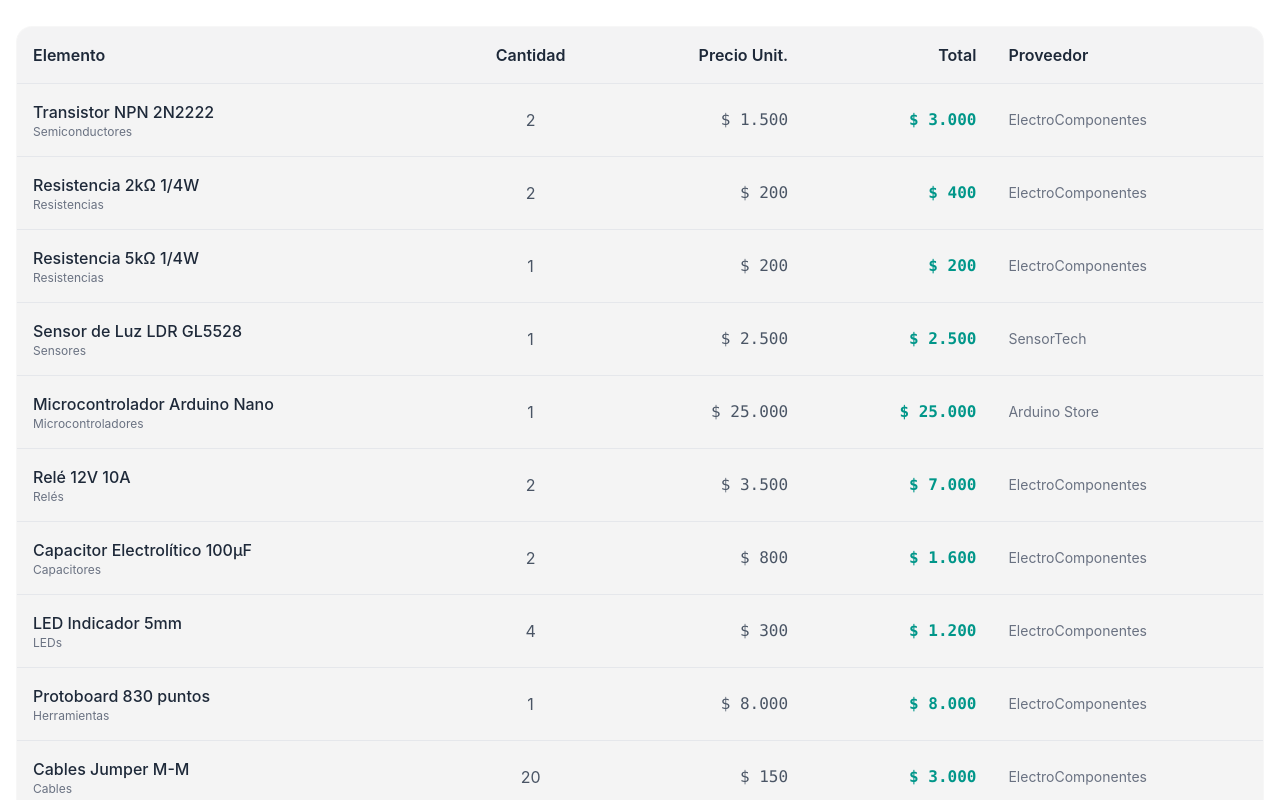
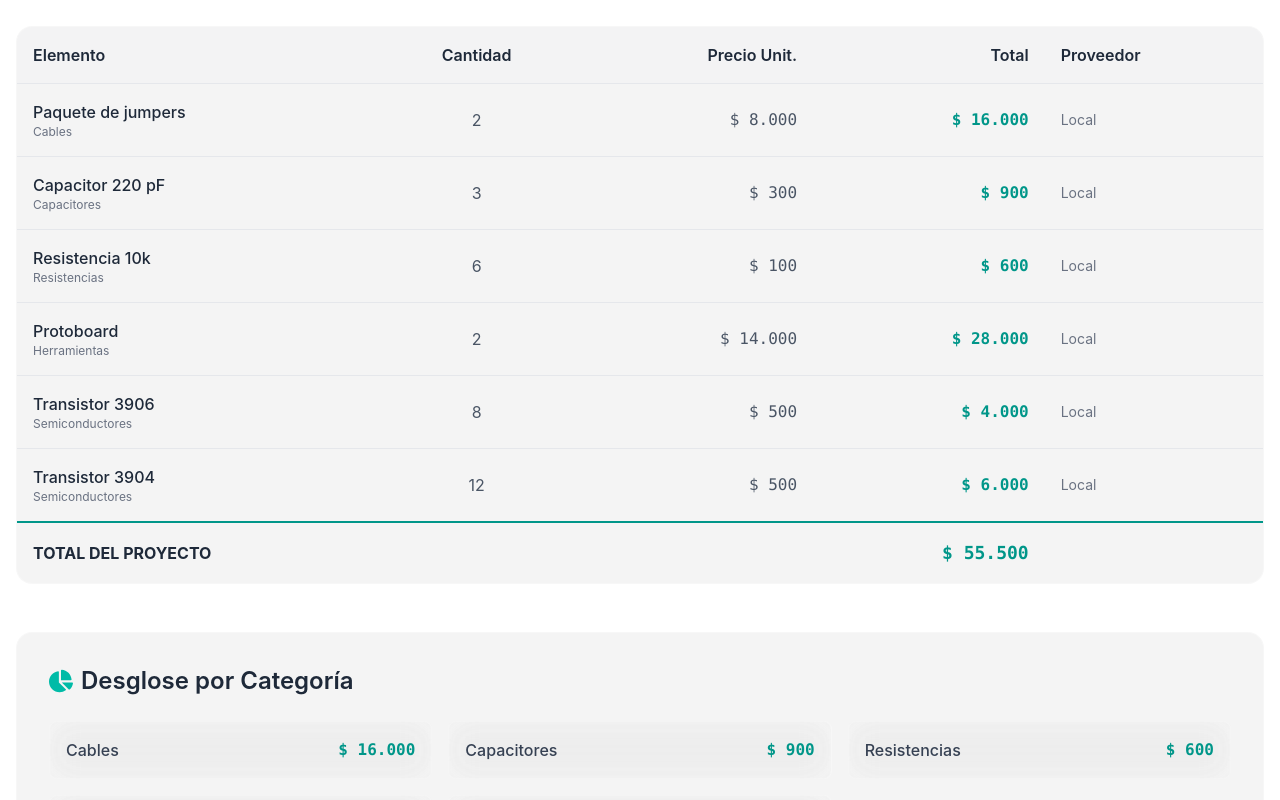
Before and after one commit to YummySalamy/we-light, a React (Vite) app: page / in a window 1280 px wide. Shown: the part 5520-6320 px from the top of the page. Built offline with nearby package versions, Linux system fonts and the light colour scheme.

Commit message:
updated the budget items

```diff
--- a/src/sections/BudgetSection.tsx
+++ b/src/sections/BudgetSection.tsx
@@ -15,74 +15,46 @@ interface BudgetItem {
 
 const budgetItems: BudgetItem[] = [
   {
-    elemento: "Transistor NPN 2N2222",
+    elemento: "Paquete de jumpers",
     cantidad: 2,
-    precio: 1500,
-    proveedor: "ElectroComponentes",
+    precio: 8000,
+    proveedor: "Local",
+    categoria: "Cables"
+  },
+  {
+    elemento: "Capacitor 220 pF",
+    cantidad: 3,
+    precio: 300,
+    proveedor: "Local",
+    categoria: "Capacitores"
+  },
+  {
+    elemento: "Resistencia 10k",
+    cantidad: 6,
+    precio: 100,
+    proveedor: "Local",
+    categoria: "Resistencias"
+  },
+  {
+    elemento: "Protoboard",
+    cantidad: 2,
+    precio: 14000,
+    proveedor: "Local",
+    categoria: "Herramientas"
+  },
+  {
+    elemento: "Transistor 3906",
+    cantidad: 8,
+    precio: 500,
+    proveedor: "Local",
     categoria: "Semiconductores"
   },
   {
-    elemento: "Resistencia 2kΩ 1/4W",
-    cantidad: 2,
-    precio: 200,
-    proveedor: "ElectroComponentes",
-    categoria: "Resistencias"
-  },
-  {
-    elemento: "Resistencia 5kΩ 1/4W",
-    cantidad: 1,
-    precio: 200,
-    proveedor: "ElectroComponentes",
-    categoria: "Resistencias"
-  },
-  {
-    elemento: "Sensor de Luz LDR GL5528",
-    cantidad: 1,
-    precio: 2500,
-    proveedor: "SensorTech",
-    categoria: "Sensores"
-  },
-  {
-    elemento: "Microcontrolador Arduino Nano",
-    cantidad: 1,
-    precio: 25000,
-    proveedor: "Arduino Store",
-    categoria: "Microcontroladores"
-  },
-  {
-    elemento: "Relé 12V 10A",
-    cantidad: 2,
-    precio: 3500,
-    proveedor: "ElectroComponentes",
-    categoria: "Relés"
-  },
-  {
-    elemento: "Capacitor Electrolítico 100µF",
-    cantidad: 2,
-    precio: 800,
-    proveedor: "ElectroComponentes",
-    categoria: "Capacitores"
-  },
-  {
-    elemento: "LED Indicador 5mm",
-    cantidad: 4,
-    precio: 300,
-    proveedor: "ElectroComponentes",
-    categoria: "LEDs"
-  },
-  {
-    elemento: "Protoboard 830 puntos",
-    cantidad: 1,
-    precio: 8000,
-    proveedor: "ElectroComponentes",
-    categoria: "Herramientas"
-  },
-  {
-    elemento: "Cables Jumper M-M",
-    cantidad: 20,
-    precio: 150,
-    proveedor: "ElectroComponentes",
-    categoria: "Cables"
+    elemento: "Transistor 3904",
+    cantidad: 12,
+    precio: 500,
+    proveedor: "Local",
+    categoria: "Semiconductores"
   }
 ]
 
```
